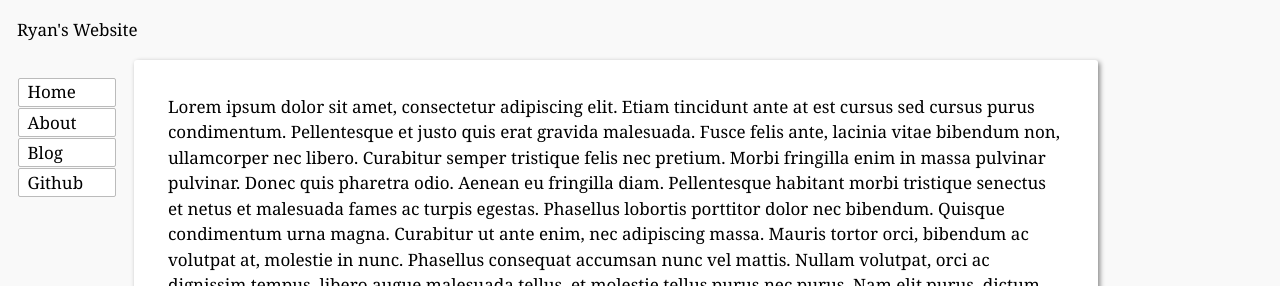
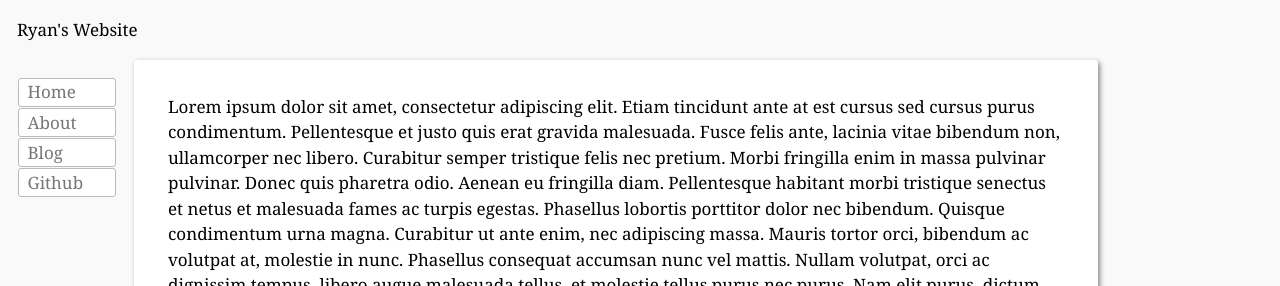
Before and after one commit to rkoesters/rkoesters.github.io, a Jekyll site: the page built from index.md, in a window 1280 px wide. Shown: the top 286 px of the page. Built offline with Jekyll 4.4.1, drawn with Linux system fonts in a browser that asks for light colours.

Commit message:
Changed nav bar from red to green

```diff
--- a/css/default.css
+++ b/css/default.css
@@ -49,9 +49,9 @@
 nav a
 {
 	background: #ffffff;
-	border-radius: 2px;
+	border-radius: 3px;
 	border: 1px solid #bbbbbb;
-	color: #000000;
+	color: #777777;
 	display: block;
 	height: auto;
 	padding: 0.05em 0.5em;
@@ -60,9 +60,9 @@
 
 nav a:hover
 {
-	background: #f05555;
-	border: 1px solid #cccccc;
-	color: #ffffff;
+	background: #22d044;
+	border: 1px solid #333333;
+	color: #000000;
 }
 
 /********** Content **********/
```
